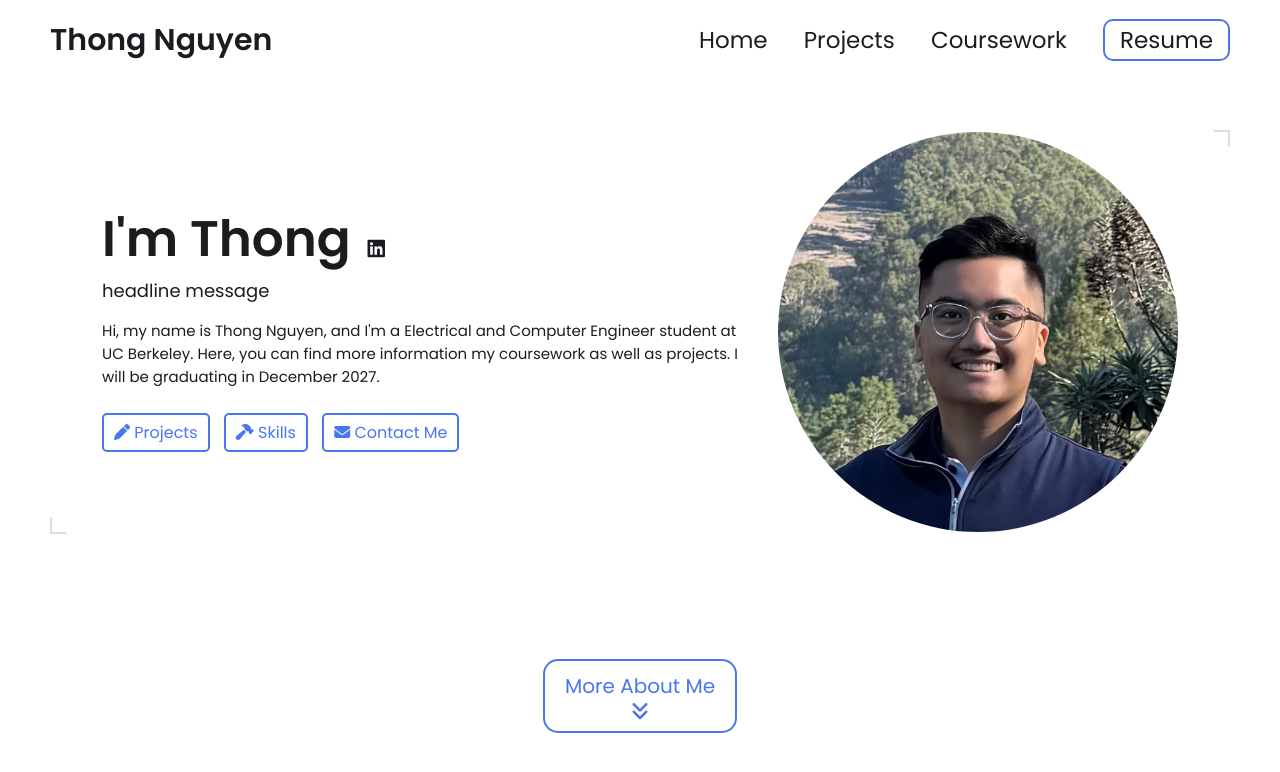
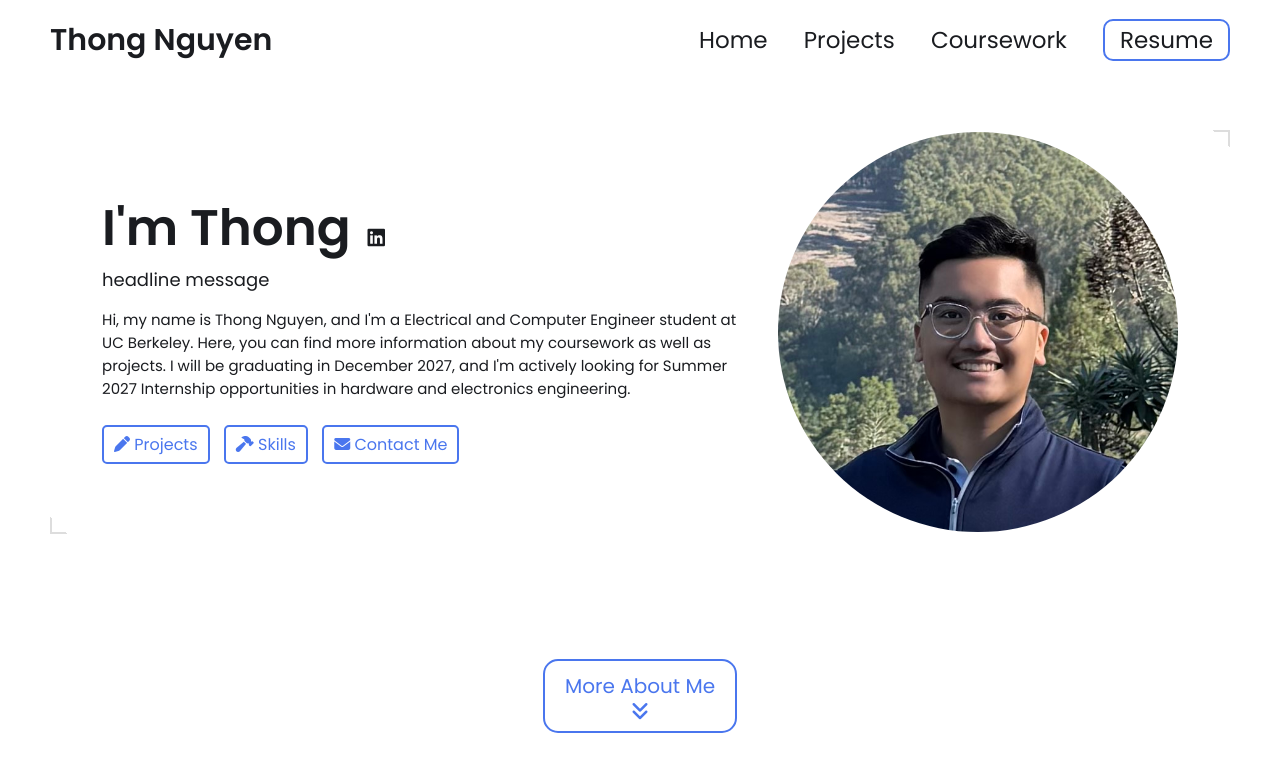
Before and after one commit to thongmn-8888/thongmn-8888.github.io, a Jekyll site: the page built from index.html, in a window 1280 px wide and 900 px high. Shown: the top 772 px of the window. Built offline with Jekyll 4.4.1, drawn with Linux system fonts in a browser that asks for light colours.

Commit message:
Update _config.yml

```diff
--- a/_config.yml
+++ b/_config.yml
@@ -16,8 +16,9 @@
 headline: headline message
 description: >- # dont remove this line. this will ignore all new lines until the next section
   Hi, my name is Thong Nguyen, and I'm a Electrical and Computer Engineer student at UC Berkeley.
-  Here, you can find more information my coursework as well as projects. I will be graduating in
-  December 2027.
+  Here, you can find more information about my coursework as well as projects. I will be graduating in
+  December 2027, and I'm actively looking for Summer 2027 Internship opportunities in hardware and
+  electronics engineering.
 
 # Place your profile image in /assets/images/profile-image/folder and edit the file name
 profile_image: ./assets/images/profile-image/avatar.jpg
```
